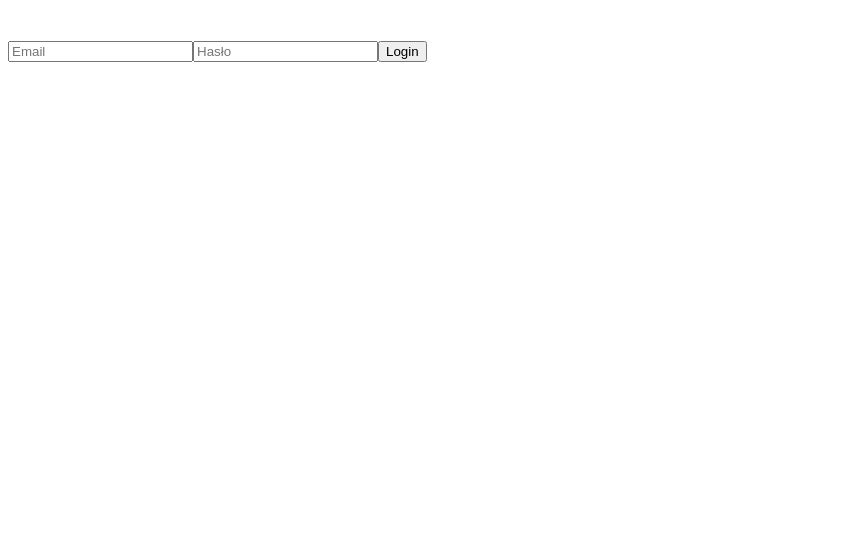
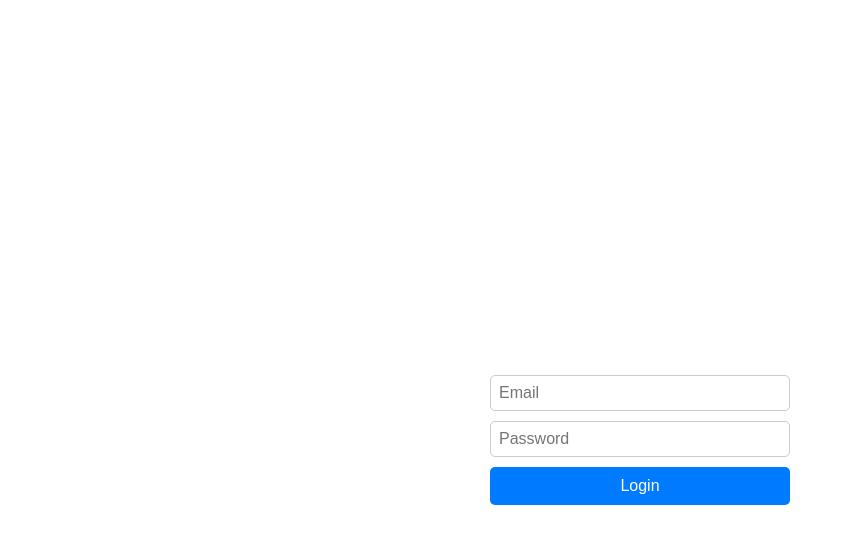
Before and after one commit to mk-sdev/Admin--Panel, an Angular app: page /login in a window 1280 px wide. Shown: the top 544 px of the page, without its empty margins (0-845 px from the left). Built offline with nearby package versions, Linux system fonts and the light colour scheme.

Commit message:
ui(login): style login page

```diff
--- a/src/app/login/login.component.css
+++ b/src/app/login/login.component.css
@@ -0,0 +1,36 @@
+.login-container {
+  display: flex;
+  justify-content: center;
+  align-items: center;
+  height: 100vh;
+}
+
+form {
+  display: flex;
+  flex-direction: column;
+  width: 300px;
+  gap: 10px
+}
+
+input {
+  padding: 8px;
+  font-size: 16px;
+  border: 1px solid #ccc;
+  border-radius: 5px;
+}
+
+button {
+  padding: 10px;
+  font-size: 16px;
+  background-color: #007bff;
+  color: white;
+  border: none;
+  border-radius: 5px;
+  cursor: pointer;
+  transition: all 0.2s ease;
+}
+
+button:hover {
+  background-color: #2489f6;
+  box-shadow:  0 0 5px rgba(0, 123, 255, 0.5);
+}
--- a/src/app/login/login.component.html
+++ b/src/app/login/login.component.html
@@ -1,21 +1,19 @@
-<h2>Logowanie</h2>
-
-<form [formGroup]="loginForm" (ngSubmit)="onSubmit()">
-  <div>
-    <label>Email:</label>
-    <input type="email" formControlName="email" />
-    <div *ngIf="submitted && loginForm.controls['email'].invalid">
-      Podaj poprawny adres email.
-    </div>
-  </div>
-
-  <div>
-    <label>Hasło:</label>
-    <input type="password" formControlName="password" />
-    <div *ngIf="submitted && loginForm.controls['password'].invalid">
-      Hasło jest wymagane.
-    </div>
-  </div>
-
-  <button type="submit">Zaloguj</button>
-</form>
+<div class="login-container">
+  <form (ngSubmit)="onSubmit()">
+    <input
+      type="email"
+      [(ngModel)]="email"
+      name="email"
+      placeholder="Email"
+      required
+    />
+    <input
+      type="password"
+      [(ngModel)]="password"
+      name="password"
+      placeholder="Password"
+      required
+    />
+    <button type="submit">Login</button>
+  </form>
+</div>
--- a/src/app/login/login.component.ts
+++ b/src/app/login/login.component.ts
@@ -7,25 +7,8 @@ import { AuthService } from '../auth.service';
   selector: 'app-login',
   standalone: true,
   imports: [FormsModule],
-  template: `
-    <form (ngSubmit)="onSubmit()">
-      <input
-        type="email"
-        [(ngModel)]="email"
-        name="email"
-        placeholder="Email"
-        required
-      />
-      <input
-        type="password"
-        [(ngModel)]="password"
-        name="password"
-        placeholder="Hasło"
-        required
-      />
-      <button type="submit">Login</button>
-    </form>
-  `,
+  styleUrls: ['./login.component.css'],
+  templateUrl: './login.component.html',
 })
 export class LoginComponent {
   email = '';
```
